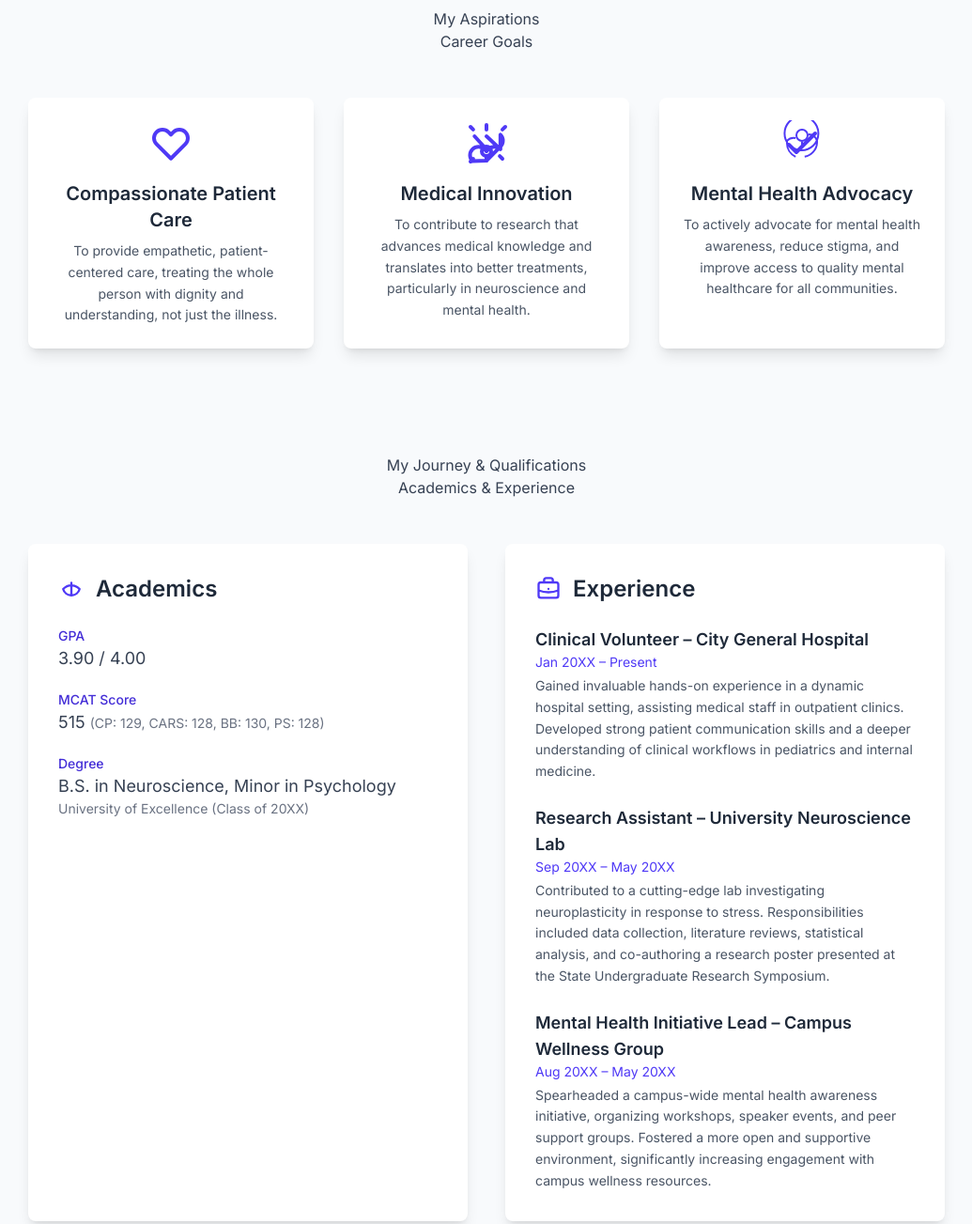
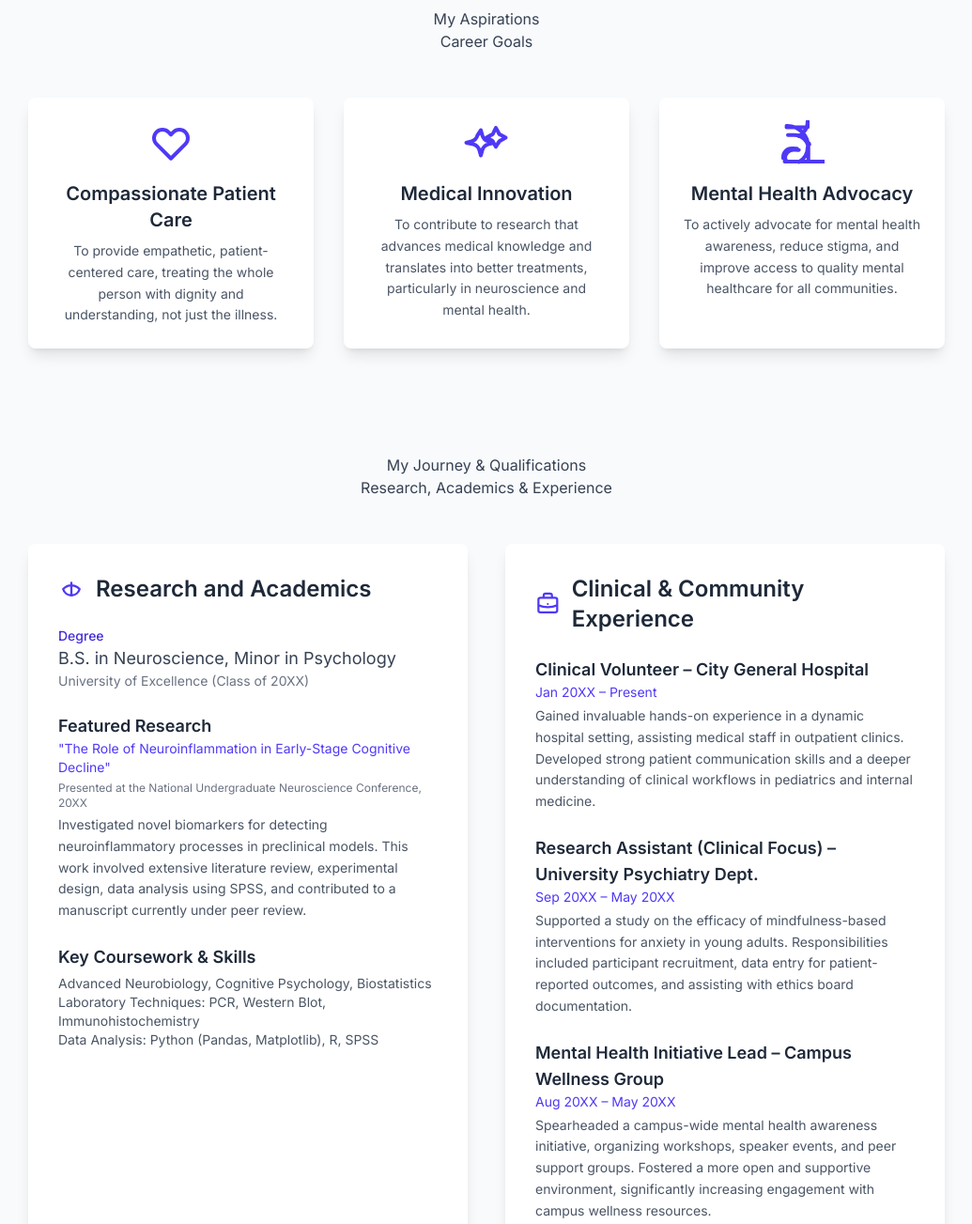
Before and after one commit to E-Larry11/nyonika, a website: page index.html in a window 1280 px wide. Shown: the part 1340-2643 px from the top of the page at 94% size, without its empty margins (122-1157 px from the left). Drawn offline with nearby package versions, Linux system fonts and the light colour scheme.

Commit message:
New Styling

```diff
--- a/index.html
+++ b/index.html
@@ -4,7 +4,6 @@
   <meta charset="UTF-8">
   <meta name="viewport" content="width=device-width, initial-scale=1.0">
   <title>Nyonika – Aspiring Physician & Mental Health Advocate</title>
-  <!-- Consider creating a new favicon, e.g., initials or a simple medical/brain icon -->
   <!-- <link rel="icon" type="image/png" href="images/nyonika-favicon.png"> -->
   <link rel="stylesheet" href="output.css">
   <link rel="preconnect" href="https://fonts.googleapis.com">
@@ -17,11 +16,11 @@
     .font-playfair {
       font-family: 'Playfair Display', serif;
     }
-    .section-title {
+    .section-title { /* Main title e.g., "About Me", "Career Goals" */
       @apply text-3xl font-playfair text-gray-800 mb-3;
     }
-    .section-subtitle {
-      @apply text-sm text-indigo-600 uppercase tracking-wider font-semibold mb-8;
+    .section-subtitle { /* Pre-title e.g., "My Story", "My Aspirations" - User requested this to be larger */
+      @apply text-xl font-semibold text-indigo-700 mb-2; /* Adjusted: larger, not uppercase, different font weight */
     }
     .animated-gradient-text {
       background-image: linear-gradient(to right, #4f46e5, #7c3aed, #db2777);
@@ -40,19 +39,6 @@
 </head>
 
 <body class="bg-slate-50 text-gray-700 antialiased">
-
-  <!-- Navigation (Optional, can be added later if needed) -->
-  <!-- <nav class="fixed top-0 left-0 right-0 bg-white/80 backdrop-blur-md shadow-sm z-50">
-    <div class="max-w-5xl mx-auto px-6 py-3 flex justify-between items-center">
-      <a href="#" class="text-2xl font-playfair font-bold text-indigo-700">Nyonika</a>
-      <div class="space-x-6">
-        <a href="#about" class="text-gray-600 hover:text-indigo-600 transition">About</a>
-        <a href="#goals" class="text-gray-600 hover:text-indigo-600 transition">Goals</a>
-        <a href="#experience" class="text-gray-600 hover:text-indigo-600 transition">Experience</a>
-        <a href="#contact" class="text-gray-600 hover:text-indigo-600 transition">Contact</a>
-      </div>
-    </div>
-  </nav> -->
 
   <main class="max-w-5xl mx-auto px-6 pt-16 pb-24 space-y-20 md:space-y-28">
 
@@ -74,11 +60,8 @@
         </a>
       </div>
       <div class="md:w-2/5 flex justify-center md:justify-end reveal-fade-left">
-        <!-- IMPORTANT: Replace this div with your actual image -->
         <div class="w-64 h-80 md:w-80 md:h-96 bg-gray-200 rounded-lg shadow-xl flex items-center justify-center text-gray-500 overflow-hidden">
-          <!-- Example with an img tag, replace src and alt -->
            <img src="https://via.placeholder.com/400x500/E2E8F0/4A5568?text=Nyonika's+Portrait" alt="Portrait of Nyonika" class="w-full h-full object-cover">
-          <!-- If no image yet: <span class="text-center p-4">Nyonika's<br>Portrait Here</span> -->
         </div>
       </div>
     </section>
@@ -98,7 +81,6 @@
           <p>I envision a future where mental health is prioritized as an integral part of overall wellbeing, accessible and destigmatized for all.</p>
         </div>
         <div class="md:col-span-2 flex justify-center">
-          <!-- Abstract SVG or relevant image -->
           <svg class="w-full max-w-xs h-auto text-indigo-500 opacity-75" viewBox="0 0 100 100" fill="none" xmlns="http://www.w3.org/2000/svg">
             <path d="M50 5C25.1472 5 5 25.1472 5 50C5 74.8528 25.1472 95 50 95C74.8528 95 95 74.8528 95 50C95 25.1472 74.8528 5 50 5Z" stroke="currentColor" stroke-width="3" stroke-dasharray="5 5"/>
             <path d="M50 20V35M50 65V80M20 50H35M65 50H80M32.2218 32.2218L40.3033 40.3033M59.6967 59.6967L67.7782 67.7782M32.2218 67.7782L40.3033 59.6967M59.6967 40.3033L67.7782 32.2218" stroke="currentColor" stroke-width="2" stroke-linecap="round"/>
@@ -116,7 +98,7 @@
       <div class="mt-12 grid md:grid-cols-3 gap-8">
         <div class="bg-white p-6 rounded-lg shadow-lg hover:shadow-xl transition-shadow duration-300">
           <div class="flex justify-center mb-4">
-            <svg class="w-12 h-12 text-indigo-600" fill="none" stroke="currentColor" viewBox="0 0 24 24" xmlns="http://www.w3.org/2000/svg"><path stroke-linecap="round" stroke-linejoin="round" stroke-width="2" d="M4.318 6.318a4.5 4.5 0 000 6.364L12 20.364l7.682-7.682a4.5 4.5 0 00-6.364-6.364L12 7.636l-1.318-1.318a4.5 4.5 0 00-6.364 0z"></path></svg>
+            <svg class="w-12 h-12 text-indigo-600" fill="none" stroke="currentColor" stroke-width="2" viewBox="0 0 24 24" xmlns="http://www.w3.org/2000/svg"><path stroke-linecap="round" stroke-linejoin="round" d="M4.318 6.318a4.5 4.5 0 000 6.364L12 20.364l7.682-7.682a4.5 4.5 0 00-6.364-6.364L12 7.636l-1.318-1.318a4.5 4.5 0 00-6.364 0z"></path></svg>
           </div>
           <h3 class="text-xl font-semibold text-gray-800 mb-2 text-center">Compassionate Patient Care</h3>
           <p class="text-gray-600 text-sm leading-relaxed text-center">
@@ -125,7 +107,10 @@
         </div>
         <div class="bg-white p-6 rounded-lg shadow-lg hover:shadow-xl transition-shadow duration-300">
           <div class="flex justify-center mb-4">
-             <svg class="w-12 h-12 text-indigo-600" fill="none" stroke="currentColor" viewBox="0 0 24 24" xmlns="http://www.w3.org/2000/svg"><path stroke-linecap="round" stroke-linejoin="round" stroke-width="2" d="M19.428 15.428a4.5 4.5 0 00-6.364 0L12 16.5l-1.064-1.072a4.5 4.5 0 10-6.364 6.364L12 21.5l7.428-7.428a4.5 4.5 0 000-6.364zm0 0L12 8.5M5.636 8.5L12 15.5"></path><path stroke-linecap="round" stroke-linejoin="round" stroke-width="2" d="M12 21.5V19M12 5V2.5"></path><path stroke-linecap="round" stroke-linejoin="round" stroke-width="2" d="M12 19a2.5 2.5 0 100-5 2.5 2.5 0 000 5z"></path><path stroke-linecap="round" stroke-linejoin="round" stroke-width="2" d="M4.929 4.929L3.5 3.5M20.5 20.5l-1.429-1.429M4.929 20.5L3.5 22M20.5 4.929L22 3.5"></path></svg>
+            <!-- Sparkles Icon for Medical Innovation -->
+            <svg class="w-12 h-12 text-indigo-600" fill="none" stroke="currentColor" stroke-width="2" viewBox="0 0 24 24" xmlns="http://www.w3.org/2000/svg" aria-hidden="true">
+              <path stroke-linecap="round" stroke-linejoin="round" d="M9.813 15.904L9 18.75l-.813-2.846a4.5 4.5 0 00-3.09-3.09L1.25 12l2.846-.813a4.5 4.5 0 003.09-3.09L9 5.25l.813 2.846a4.5 4.5 0 003.09 3.09L15.75 12l-2.846.813a4.5 4.5 0 00-3.09 3.09zM18.25 12L17 14.188l-1.25-2.188a2.25 2.25 0 00-1.7-1.7L12 9.25l2.188-1.25a2.25 2.25 0 001.7-1.7L17 4.063l1.25 2.187a2.25 2.25 0 001.7 1.7L22.25 9.25l-2.188 1.25a2.25 2.25 0 00-1.7 1.7z"></path>
+            </svg>
           </div>
           <h3 class="text-xl font-semibold text-gray-800 mb-2 text-center">Medical Innovation</h3>
           <p class="text-gray-600 text-sm leading-relaxed text-center">
@@ -134,7 +119,10 @@
         </div>
         <div class="bg-white p-6 rounded-lg shadow-lg hover:shadow-xl transition-shadow duration-300">
           <div class="flex justify-center mb-4">
-            <svg class="w-12 h-12 text-indigo-600" fill="none" stroke="currentColor" viewBox="0 0 24 24" xmlns="http://www.w3.org/2000/svg"><path stroke-linecap="round" stroke-linejoin="round" stroke-width="2" d="M5 13l4 4L19 7"></path><path d="M5 13a9 9 0 100-12 9 9 0 000 12zM12 11c-1.657 0-3-1.343-3-3s1.343-3 3-3 3 1.343 3 3-1.343 3-3 3zm0 0v3m-3.464-4.536A5.002 5.002 0 004 10.93V12a8 8 0 004.586 7.414m4.828 0A8.003 8.003 0 0020 12v-1.07a5.002 5.002 0 00-4.536-3.464M15 8a3 3 0 11-6 0 3 3 0 016 0z"></path></svg>
+            <!-- Megaphone Icon for Mental Health Advocacy -->
+            <svg class="w-12 h-12 text-indigo-600" fill="none" stroke="currentColor" stroke-width="2" viewBox="0 0 24 24" xmlns="http://www.w3.org/2000/svg" aria-hidden="true">
+              <path stroke-linecap="round" stroke-linejoin="round" d="M10.34 15.84c-.688-.06-1.386-.09-2.09-.09H7.5a4.5 4.5 0 00-4.5 4.5v.75c0 .552.448 1 1 1h2.25m17.5 0H2.75A.75.75 0 002 20.25V19.5a4.5 4.5 0 014.5-4.5h.75c.698 0 1.39.03 2.074.089M15.375 15.375a7.5 7.5 0 00-7.5-7.5H4.5m11.25 4.5c.052.162.1.324.138.492M15.375 15.375V21.75m0-6.375v-1.125c0-6.21-5.04-11.25-11.25-11.25H3.75m11.25 11.25c0 3.438-1.946 6.446-4.707 7.957m0-13.714c2.762-1.51 4.707-4.52 4.707-7.958V3.75m-11.25 0h11.25"></path>
+            </svg>
           </div>
           <h3 class="text-xl font-semibold text-gray-800 mb-2 text-center">Mental Health Advocacy</h3>
           <p class="text-gray-600 text-sm leading-relaxed text-center">
@@ -144,30 +132,38 @@
       </div>
     </section>
 
-    <!-- Combined Academics & Experience Section -->
+    <!-- Combined Research, Academics & Experience Section -->
     <section id="experience" class="reveal-fade-up">
       <p class="section-subtitle text-center">My Journey & Qualifications</p>
-      <h2 class="section-title text-center">Academics & Experience</h2>
+      <h2 class="section-title text-center">Research, Academics & Experience</h2>
       <div class="mt-12 grid md:grid-cols-2 gap-10">
-        <!-- Academics Column -->
+        <!-- Research & Academics Column -->
         <div class="bg-white p-8 rounded-lg shadow-lg">
           <h3 class="text-2xl font-semibold text-gray-800 mb-6 flex items-center">
-            <svg class="w-7 h-7 text-indigo-600 mr-3" fill="none" stroke="currentColor" viewBox="0 0 24 24" xmlns="http://www.w3.org/2000/svg"><path stroke-linecap="round" stroke-linejoin="round" stroke-width="2" d="M12 6.253v11.494m0 0A7.5 7.5 0 0019.5 12S12 4.5 4.5 12a7.5 7.5 0 007.5 5.747z"></path></svg>
-            Academics
+            <svg class="w-7 h-7 text-indigo-600 mr-3" fill="none" stroke="currentColor" stroke-width="2" viewBox="0 0 24 24" xmlns="http://www.w3.org/2000/svg"><path stroke-linecap="round" stroke-linejoin="round" d="M12 6.253v11.494m0 0A7.5 7.5 0 0019.5 12S12 4.5 4.5 12a7.5 7.5 0 007.5 5.747z"></path></svg>
+            Research and Academics
           </h3>
-          <div class="space-y-5">
-            <div>
-              <p class="text-sm font-medium text-indigo-700">GPA</p>
-              <p class="text-lg text-gray-700">3.90 / 4.00</p>
-            </div>
-            <div>
-              <p class="text-sm font-medium text-indigo-700">MCAT Score</p>
-              <p class="text-lg text-gray-700">515 <span class="text-sm text-gray-500">(CP: 129, CARS: 128, BB: 130, PS: 128)</span></p>
-            </div>
+          <div class="space-y-6">
             <div>
               <p class="text-sm font-medium text-indigo-700">Degree</p>
               <p class="text-lg text-gray-700">B.S. in Neuroscience, Minor in Psychology</p>
               <p class="text-sm text-gray-500">University of Excellence (Class of 20XX)</p>
+            </div>
+            <div>
+              <h4 class="text-lg font-semibold text-gray-800 mt-4">Featured Research</h4>
+              <p class="text-sm text-indigo-600 mb-1">"The Role of Neuroinflammation in Early-Stage Cognitive Decline"</p>
+              <p class="text-xs text-gray-500 mb-1">Presented at the National Undergraduate Neuroscience Conference, 20XX</p>
+              <p class="text-gray-600 text-sm leading-relaxed">
+                Investigated novel biomarkers for detecting neuroinflammatory processes in preclinical models. This work involved extensive literature review, experimental design, data analysis using SPSS, and contributed to a manuscript currently under peer review.
+              </p>
+            </div>
+            <div>
+                <h4 class="text-lg font-semibold text-gray-800 mt-4">Key Coursework & Skills</h4>
+                <ul class="list-disc list-inside text-sm text-gray-600 mt-1 space-y-0.5">
+                    <li>Advanced Neurobiology, Cognitive Psychology, Biostatistics</li>
+                    <li>Laboratory Techniques: PCR, Western Blot, Immunohistochemistry</li>
+                    <li>Data Analysis: Python (Pandas, Matplotlib), R, SPSS</li>
+                </ul>
             </div>
           </div>
         </div>
@@ -175,8 +171,8 @@
         <!-- Experience Column -->
         <div class="bg-white p-8 rounded-lg shadow-lg">
            <h3 class="text-2xl font-semibold text-gray-800 mb-6 flex items-center">
-            <svg class="w-7 h-7 text-indigo-600 mr-3" fill="none" stroke="currentColor" viewBox="0 0 24 24" xmlns="http://www.w3.org/2000/svg"><path stroke-linecap="round" stroke-linejoin="round" stroke-width="2" d="M21 13.255A23.931 23.931 0 0112 15c-3.183 0-6.22-.62-9-1.745M16 6V4a2 2 0 00-2-2h-4a2 2 0 00-2 2v2m4 6h.01M5 20h14a2 2 0 002-2V8a2 2 0 00-2-2H5a2 2 0 00-2 2v10a2 2 0 002 2z"></path></svg>
-            Experience
+            <svg class="w-7 h-7 text-indigo-600 mr-3" fill="none" stroke="currentColor" stroke-width="2" viewBox="0 0 24 24" xmlns="http://www.w3.org/2000/svg"><path stroke-linecap="round" stroke-linejoin="round" d="M21 13.255A23.931 23.931 0 0112 15c-3.183 0-6.22-.62-9-1.745M16 6V4a2 2 0 00-2-2h-4a2 2 0 00-2 2v2m4 6h.01M5 20h14a2 2 0 002-2V8a2 2 0 00-2-2H5a2 2 0 00-2 2v10a2 2 0 002 2z"></path></svg>
+            Clinical & Community Experience
           </h3>
           <div class="space-y-6">
             <div>
@@ -187,10 +183,10 @@
               </p>
             </div>
             <div>
-              <h4 class="text-lg font-semibold text-gray-800">Research Assistant – University Neuroscience Lab</h4>
+              <h4 class="text-lg font-semibold text-gray-800">Research Assistant (Clinical Focus) – University Psychiatry Dept.</h4>
               <p class="text-sm text-indigo-600 mb-1">Sep 20XX – May 20XX</p>
               <p class="text-gray-600 text-sm leading-relaxed">
-                Contributed to a cutting-edge lab investigating neuroplasticity in response to stress. Responsibilities included data collection, literature reviews, statistical analysis, and co-authoring a research poster presented at the State Undergraduate Research Symposium.
+                Supported a study on the efficacy of mindfulness-based interventions for anxiety in young adults. Responsibilities included participant recruitment, data entry for patient-reported outcomes, and assisting with ethics board documentation.
               </p>
             </div>
             <div>
@@ -239,7 +235,6 @@
         <div class="mt-8 text-center">
             <p class="text-sm text-gray-500 mb-3">Or connect with me on:</p>
             <div class="flex justify-center space-x-5">
-                <!-- Replace # with actual links -->
                 <a href="#" class="text-gray-400 hover:text-indigo-600 transition">
                     <span class="sr-only">LinkedIn</span>
                     <svg class="w-7 h-7" fill="currentColor" viewBox="0 0 24 24" aria-hidden="true">
@@ -247,9 +242,9 @@
                     </svg>
                 </a>
                 <a href="#" class="text-gray-400 hover:text-indigo-600 transition">
-                    <span class="sr-only">ResearchGate or Academia.edu (example)</span>
-                     <svg class="w-7 h-7" fill="currentColor" viewBox="0 0 24 24" aria-hidden="true"> <!-- Placeholder icon -->
-                        <path d="M12 2C6.48 2 2 6.48 2 12s4.48 10 10 10 10-4.48 10-10S17.52 2 12 2zm0 18c-4.41 0-8-3.59-8-8s3.59-8 8-8 8 3.59 8 8-3.59 8-8 8zm-1-13h2v6h-2zm0 8h2v2h-2z"/>
+                    <span class="sr-only">ResearchGate or Academic Profile</span>
+                     <svg class="w-7 h-7" fill="currentColor" viewBox="0 0 24 24" xmlns="http://www.w3.org/2000/svg" aria-hidden="true">
+                        <path fill-rule="evenodd" clip-rule="evenodd" d="M12 2C6.48 2 2 6.48 2 12s4.48 10 10 10 10-4.48 10-10S17.52 2 12 2zM9.625 15.014c.355.019.69.028 1.004.028.552 0 1.104-.028 1.646-.083l.102.493c.368 1.776 1.99 3.055 3.86 3.055.55 0 1.08-.087 1.582-.25l.286.429A7.96 7.96 0 0112 20a7.963 7.963 0 01-5.078-1.714l.257-.452c.525.188 1.079.29 1.652.29.93 0 1.788-.261 2.508-.731l-.114-.501zm6.873-1.493c.054-.28.089-.568.089-.861 0-.342-.046-.677-.131-.998l.47-.297A7.963 7.963 0 0120 12a7.96 7.96 0 01-1.732 4.953l-.49-.222c-.03-.136-.063-.27-.098-.401l-.001-.002c-.597-.03-1.197-.123-1.794-.275l-.13-.518zm-12.996 0l-.13.518c-.597.152-1.197.245-1.794.275l-.001.002c-.035.131-.069.265-.098.401l-.49.222A7.96 7.96 0 014 12a7.963 7.963 0 011.732-4.953l.47.297c-.085.32-.131.656-.131.998 0 .293.035.58.089.861l-.102.494c-.369 1.776-1.99 3.055-3.86 3.055-.54 0-1.056-.082-1.54-.235l-.269.441A7.963 7.963 0 014.002 12c0-2.331.998-4.435 2.62-5.954l.427.303c.208.622.335 1.28.335 1.962 0 1.005-.232 1.95-.652 2.777l.469.296zM12 6a3 3 0 100 6 3 3 0 000-6z" />
                     </svg>
                 </a>
                  <a href="mailto:nyonika@example.com" class="text-gray-400 hover:text-indigo-600 transition">
@@ -274,13 +269,12 @@
   <script>
     document.getElementById('currentYear').textContent = new Date().getFullYear();
 
-    // Simple Scroll Reveal
     const revealElements = document.querySelectorAll('.reveal-fade-up, .reveal-fade-right, .reveal-fade-left');
     const revealObserver = new IntersectionObserver((entries) => {
       entries.forEach(entry => {
         if (entry.isIntersecting) {
           entry.target.classList.add('revealed');
-          revealObserver.unobserve(entry.target); // Optional: stop observing once revealed
+          revealObserver.unobserve(entry.target);
         }
       });
     }, { threshold: 0.1 });
```
